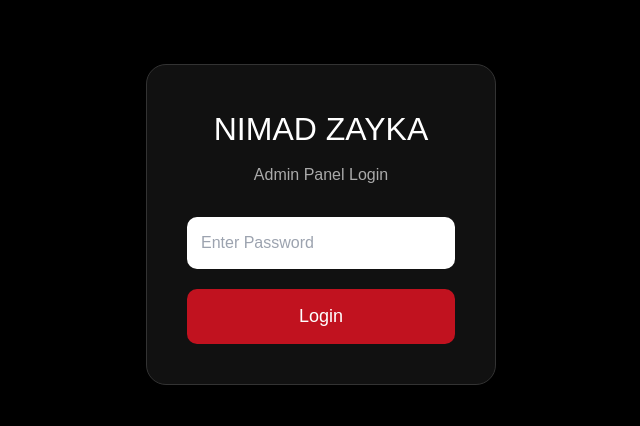
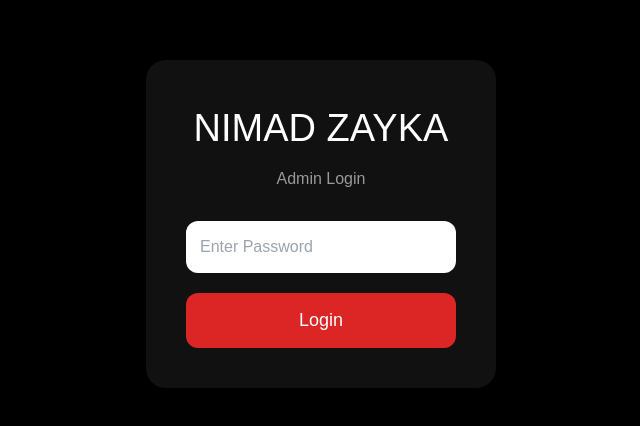
Before and after one commit to nikeshnikku9/nimadzayka-app, a Next.js app: page /admin in a window 1280 px wide. Shown: the part 176-602 px from the top of the page, without its empty margins (319-959 px from the left). Built offline with nearby package versions, Linux system fonts and the light colour scheme.

Commit message:
Update page.js

```diff
--- a/app/admin/page.js
+++ b/app/admin/page.js
@@ -1,21 +1,77 @@
 'use client'
 
 import { useState } from 'react'
-import { useRouter } from 'next/navigation'
 
-export default function AdminLogin() {
-  const router = useRouter()
+export default function AdminPage() {
 
+  const [loggedIn, setLoggedIn] = useState(false)
   const [password, setPassword] = useState('')
-  const [error, setError] = useState('')
 
-  const handleLogin = () => {
+  const login = () => {
     if (password === 'nimad123') {
-      localStorage.setItem('adminLoggedIn', 'true')
-      router.push('/admin/dashboard')
+      setLoggedIn(true)
     } else {
-      setError('Wrong Password')
+      alert('Wrong Password')
     }
+  }
+
+  if (loggedIn) {
+    return (
+      <div
+        style={{
+          minHeight: '100vh',
+          background: '#000',
+          color: '#fff',
+          padding: '40px',
+          fontFamily: 'Arial'
+        }}
+      >
+
+        <h1 style={{
+          fontSize: '42px',
+          marginBottom: '30px',
+          color: '#facc15'
+        }}>
+          NIMAD ZAYKA Dashboard
+        </h1>
+
+        <div style={{
+          display: 'grid',
+          gridTemplateColumns: 'repeat(auto-fit,minmax(250px,1fr))',
+          gap: '20px'
+        }}>
+
+          <div style={{
+            background: '#111',
+            padding: '30px',
+            borderRadius: '20px'
+          }}>
+            <h2>Products</h2>
+            <p>Manage products</p>
+          </div>
+
+          <div style={{
+            background: '#111',
+            padding: '30px',
+            borderRadius: '20px'
+          }}>
+            <h2>Barcode</h2>
+            <p>Create barcodes</p>
+          </div>
+
+          <div style={{
+            background: '#111',
+            padding: '30px',
+            borderRadius: '20px'
+          }}>
+            <h2>QR Codes</h2>
+            <p>Generate QR codes</p>
+          </div>
+
+        </div>
+
+      </div>
+    )
   }
 
   return (
@@ -26,25 +82,31 @@ export default function AdminLogin() {
         display: 'flex',
         justifyContent: 'center',
         alignItems: 'center',
-        color: '#fff',
+        fontFamily: 'Arial'
       }}
     >
-      <div
-        style={{
-          background: '#111',
-          padding: '40px',
-          borderRadius: '20px',
-          width: '350px',
-          textAlign: 'center',
-          border: '1px solid #333',
-        }}
-      >
-        <h1 style={{ fontSize: '32px', marginBottom: '10px' }}>
+
+      <div style={{
+        width: '350px',
+        background: '#111',
+        padding: '40px',
+        borderRadius: '20px',
+        textAlign: 'center'
+      }}>
+
+        <h1 style={{
+          color: '#fff',
+          fontSize: '38px',
+          marginBottom: '10px'
+        }}>
           NIMAD ZAYKA
         </h1>
 
-        <p style={{ marginBottom: '30px', color: '#aaa' }}>
-          Admin Panel Login
+        <p style={{
+          color: '#999',
+          marginBottom: '30px'
+        }}>
+          Admin Login
         </p>
 
         <input
@@ -55,35 +117,30 @@ export default function AdminLogin() {
           style={{
             width: '100%',
             padding: '14px',
-            borderRadius: '10px',
+            borderRadius: '12px',
             border: 'none',
-            marginBottom: '20px',
-            outline: 'none',
+            marginBottom: '20px'
           }}
         />
 
         <button
-          onClick={handleLogin}
+          onClick={login}
           style={{
             width: '100%',
             padding: '14px',
-            borderRadius: '10px',
+            borderRadius: '12px',
             border: 'none',
-            background: '#c1121f',
+            background: '#dc2626',
             color: '#fff',
             fontSize: '18px',
-            cursor: 'pointer',
+            cursor: 'pointer'
           }}
         >
           Login
         </button>
 
-        {error && (
-          <p style={{ color: 'red', marginTop: '15px' }}>
-            {error}
-          </p>
-        )}
       </div>
+
     </div>
   )
 }
```
